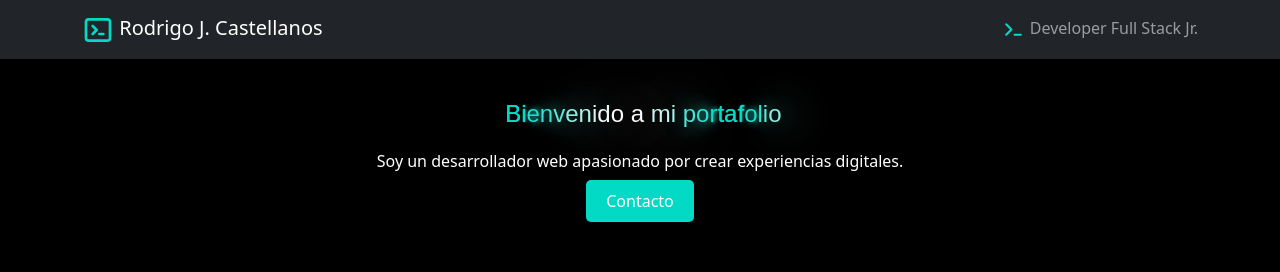
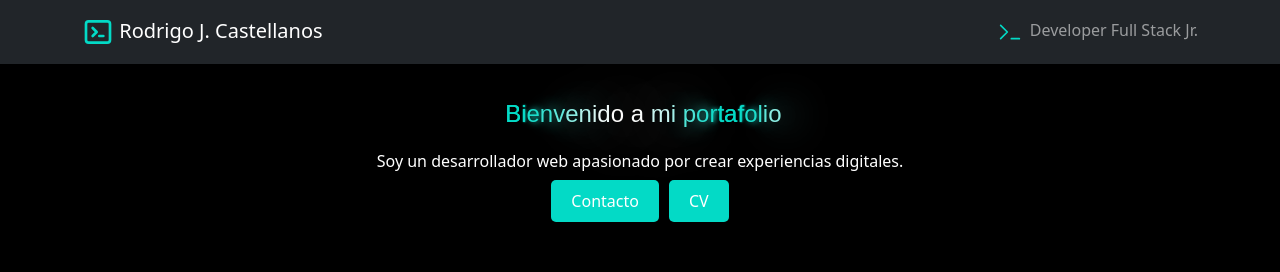
Before and after one commit to rodrigoc89/myportfolio, a React (Vite) app: page / in a window 1280 px wide. Shown: the top 272 px of the page. Built offline with nearby package versions, Linux system fonts and the light colour scheme.

Commit message:
add title and icon index

```diff
--- a/index.html
+++ b/index.html
@@ -1,13 +1,17 @@
 <!DOCTYPE html>
 <html lang="en">
+
 <head>
   <meta charset="UTF-8" />
-    <link rel="icon" type="image/svg+xml" href="/vite.svg" />
+  <link rel="stylesheet" href="src/css/icons.css">
+  <link rel="icon" type="image/svg+xml" href="/src/assets/terminal.svg" />
   <meta name="viewport" content="width=device-width, initial-scale=1.0" />
-    <title>Vite + React</title>
+  <title>Rodrigo J Castellanos</title>
 </head>
+
 <body>
   <div id="root"></div>
   <script type="module" src="/src/main.jsx"></script>
 </body>
+
 </html>
--- a/src/components/Home.jsx
+++ b/src/components/Home.jsx
@@ -15,6 +15,12 @@
           <a href="#footer" className="cta-btn">
             Contacto
           </a>
+          <a
+            href="https://www.canva.com/design/DAFgdcs6Ggk/88aqTqF8IOt7HzfZOZNZYQ/view?utm_content=DAFgdcs6Ggk&utm_campaign=designshare&utm_medium=link&utm_source=publishsharelinkr"
+            target="_blank"
+            className="cta-btn">
+            CV
+          </a>
         </div>
       </section>
     </>
--- a/src/css/Hero.css
+++ b/src/css/Hero.css
@@ -20,6 +20,7 @@
   border-radius: 5px;
   text-decoration: none;
   transition-duration: 1s;
+  margin: 5px;
 }
 
 .cta-btn:hover {
```
Also changed, not shown: src/assets/terminal.svg (added). Lines whose indentation alone changed are shown as unchanged.
